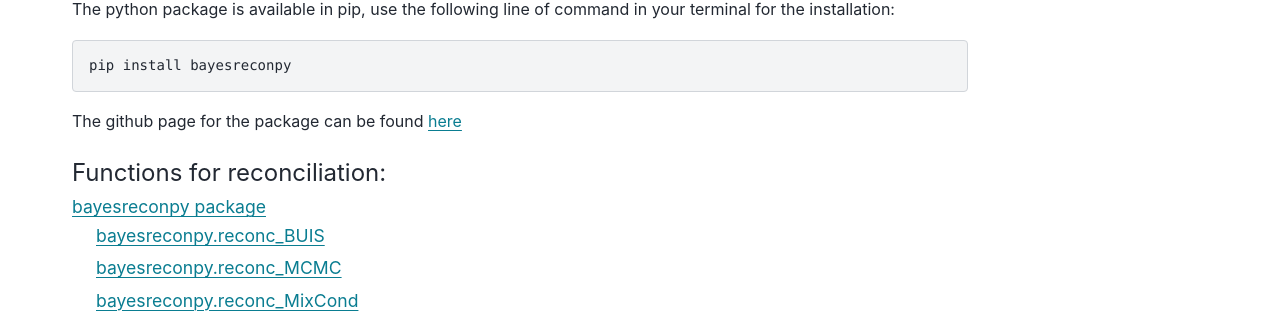
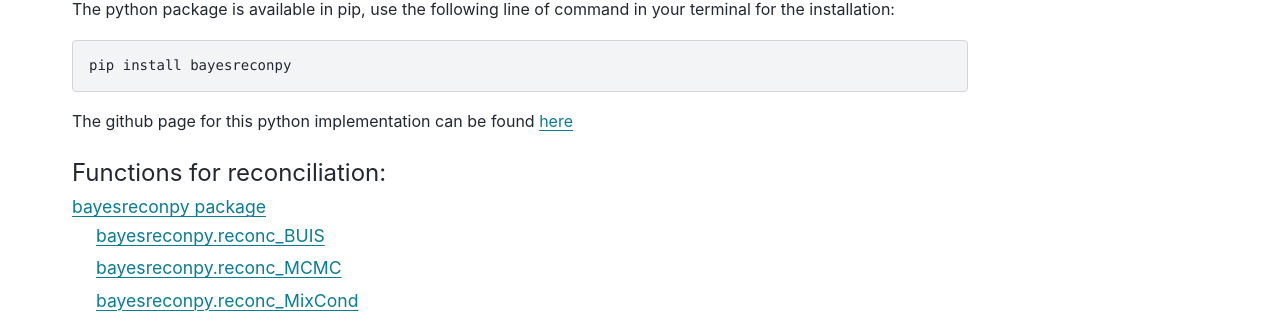
Before and after one commit to supsi-dacd-isaac/BayesReconPy, a Sphinx documentation site: the page built from docs/index.rst, in a window 1280 px wide and 1074 px high. Shown: the part 340-653 px from the top of the window. Built offline with Sphinx 7.4.7 and the PyData theme 0.15.4, drawn with Linux system fonts in a browser that asks for light colours.

Commit message:
Finalize the webpage

```diff
--- a/docs/index.rst
+++ b/docs/index.rst
@@ -21,7 +21,7 @@ The python package is available in pip, use the following line of command in you
 
    pip install bayesreconpy
 
-The github page for the package can be found `here <https://github.com/supsi-dacd-isaac/BayesReconPy>`_
+The github page for this python implementation can be found `here <https://github.com/supsi-dacd-isaac/BayesReconPy>`_
 
 .. toctree::
    :maxdepth: 2
```
